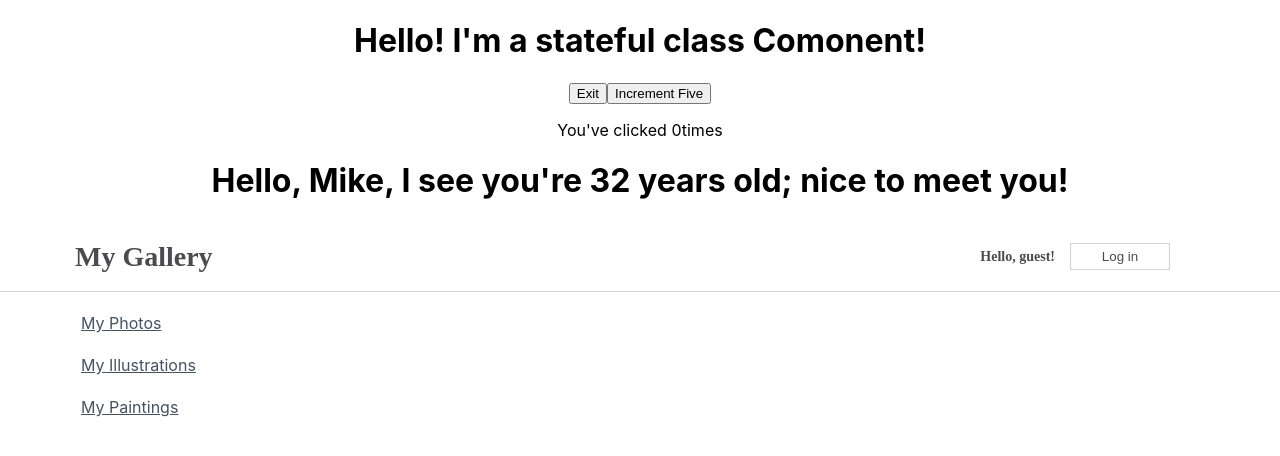
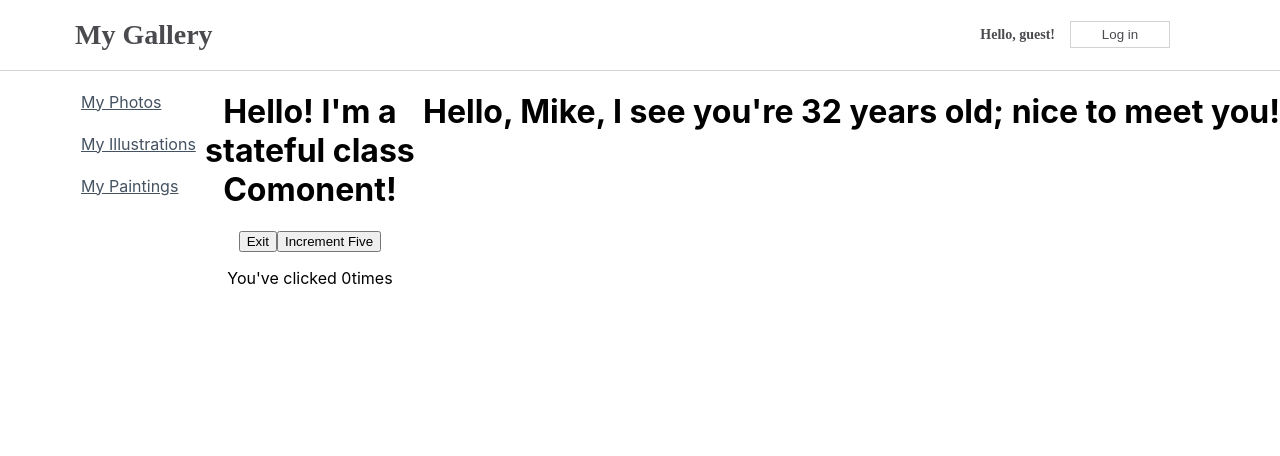
Before and after one commit to MrHaJu/first-react-app, a React (Create React App) app: page / in a window 1280 px wide. Shown: the top 456 px of the page. Built offline with nearby package versions, Linux system fonts and the light colour scheme.

Commit message:
add style

```diff
--- a/src/App.css
+++ b/src/App.css
@@ -1,5 +1,15 @@
 .App {
   text-align: center;
+  display: grid;
+  overflow: hidden;
+  height: 100%;
+  grid-template:
+    "header   header    header" auto
+    "sidebar  main      main" auto
+    "sidebar  main      main" auto
+    "nav      article   aside" 1fr
+    "footer   footer    footer" auto /
+    auto      1fr       auto;
 }
 
 .App-logo {
```
